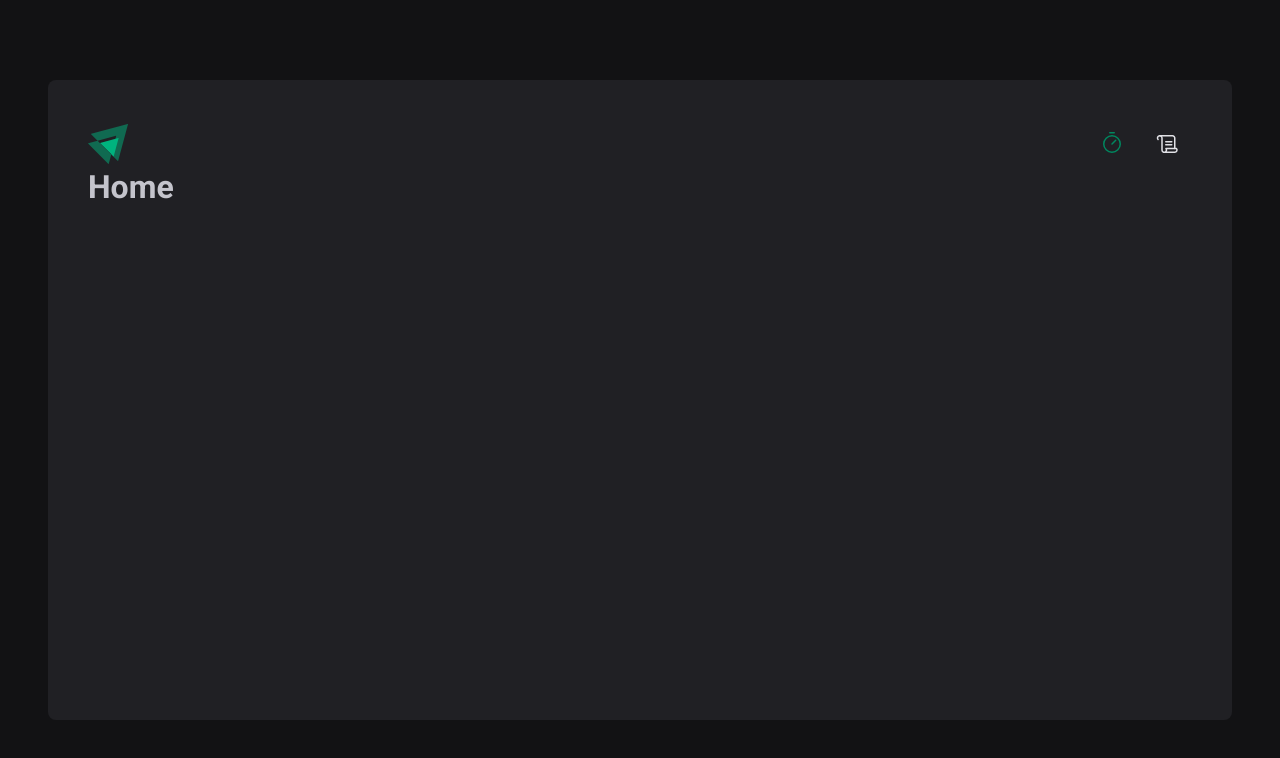
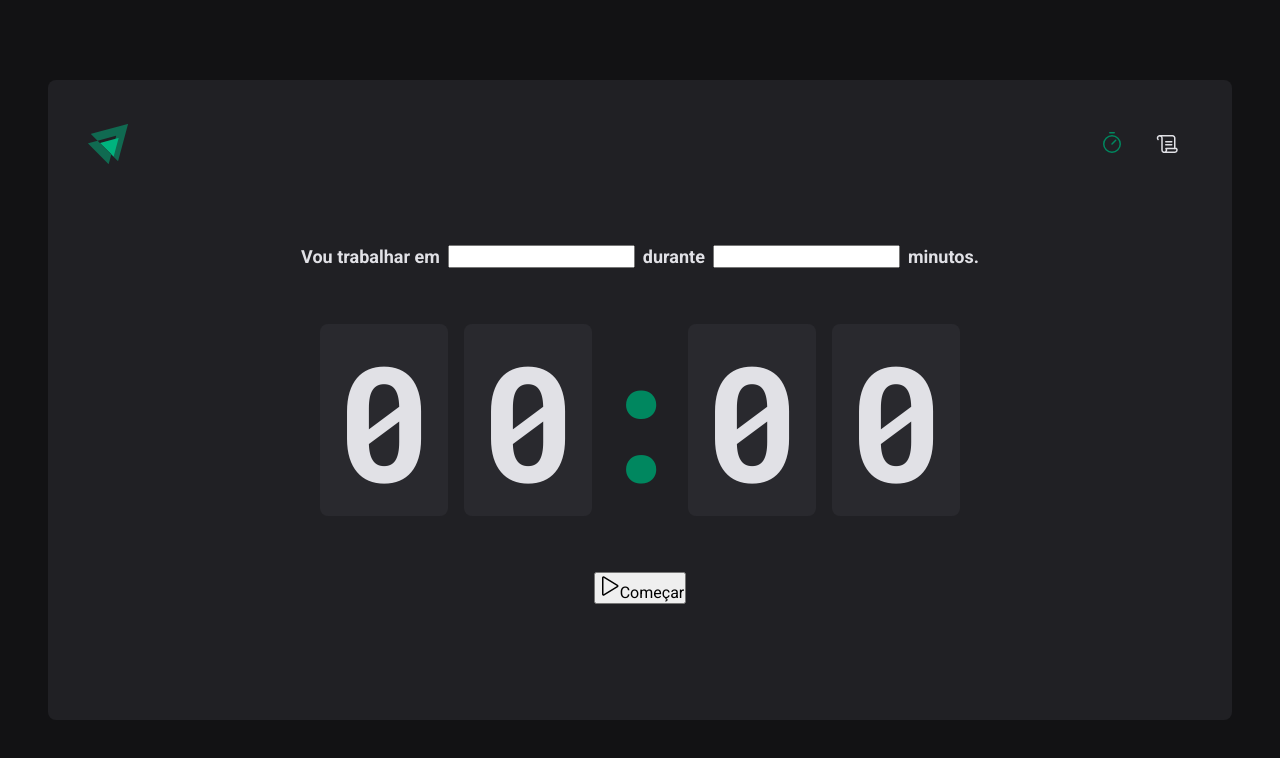
Before and after one commit to LucasMSilva2/TomatoTimer, a React (Vite) app: page / in a window 1280 px wide. Shown: the top 758 px of the page. Built offline with nearby package versions, Linux system fonts and the light colour scheme.

Commit message:
Página- Home - estilização basica

```diff
--- a/src/pages/Home.tsx
+++ /dev/null
@@ -1,3 +0,0 @@
-export function Home() {
-  return <h1>Home</h1>
-}
--- /dev/null
+++ b/src/pages/Home/index.tsx
@@ -0,0 +1,38 @@
+import { Play } from 'phosphor-react'
+import {
+  CountdownContainer,
+  FormContainer,
+  HomeContainer,
+  Separator,
+} from './styles'
+
+export function Home() {
+  return (
+    <HomeContainer>
+      <form action="">
+        <FormContainer>
+          <label htmlFor="task">Vou trabalhar em</label>
+          <input id="task" />
+
+          <label htmlFor="minutesAmount">durante</label>
+          <input type="number" id="minutesAmount" />
+
+          <span>minutos.</span>
+        </FormContainer>
+
+        <CountdownContainer>
+          <span>0</span>
+          <span>0</span>
+          <Separator>:</Separator>
+          <span>0</span>
+          <span>0</span>
+        </CountdownContainer>
+
+        <button type="submit">
+          <Play size={24} />
+          Começar
+        </button>
+      </form>
+    </HomeContainer>
+  )
+}
--- /dev/null
+++ b/src/pages/Home/styles.ts
@@ -0,0 +1,55 @@
+import styled from 'styled-components'
+
+export const HomeContainer = styled.main`
+  flex: 1;
+
+  display: flex;
+  flex-direction: column;
+  align-items: center;
+  justify-content: center;
+
+  form {
+    display: flex;
+    flex-direction: column;
+    align-items: center;
+    gap: 3.5rem;
+  }
+`
+
+export const FormContainer = styled.div`
+  width: 100%;
+  display: flex;
+  align-items: center;
+  justify-content: center;
+  gap: 0.5rem;
+  color: ${(props) => props.theme['gray-100']};
+  font-size: 1.125rem;
+  font-weight: bold;
+  flex-wrap: wrap; //ajuda a quebrar as linhas em telas pequenas
+`
+
+export const CountdownContainer = styled.div`
+  font-family: 'Roboto Mono', monospace;
+  font-size: 10rem;
+  line-height: 8rem;
+  color: ${(props) => props.theme['gray-100']};
+
+  display: flex;
+  gap: 1rem;
+
+  span {
+    background: ${(props) => props.theme['gray-700']};
+    padding: 2rem 1rem;
+    border-radius: 8px;
+  }
+`
+
+export const Separator = styled.div`
+  padding: 2rem 0;
+  color: ${(props) => props.theme['green-500']};
+
+  width: 4rem;
+  overflow: hidden;
+  display: flex;
+  justify-content: center;
+`
--- a/src/styles/global.ts
+++ b/src/styles/global.ts
@@ -15,6 +15,7 @@
   body{
     background: ${(props) => props.theme['gray-900']};
     color: ${(props) => props.theme['gray-300']};
+    -webkit-font-smoothing: antialiased;
   }
 
   body, input, textarea, button {
```
